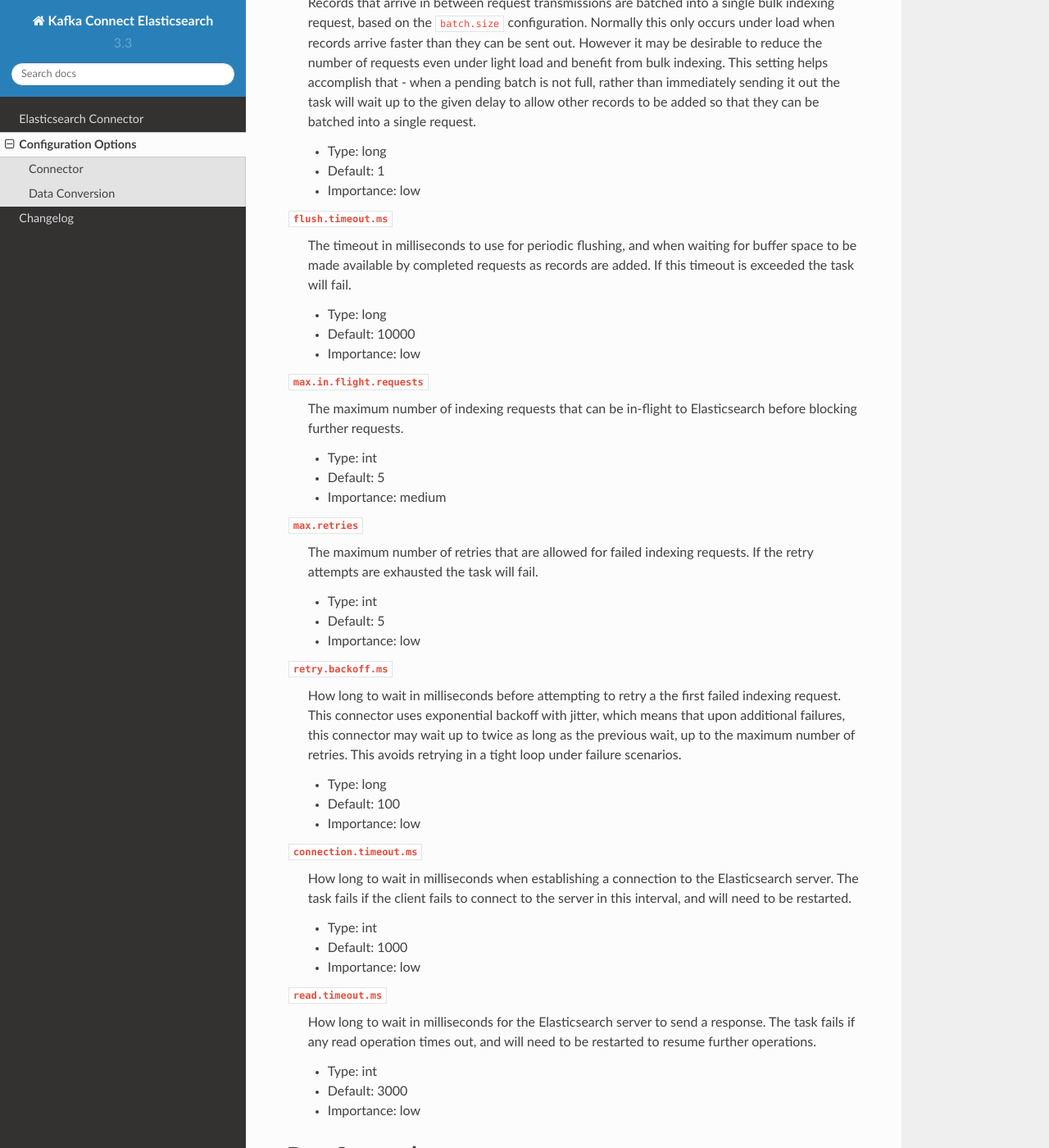
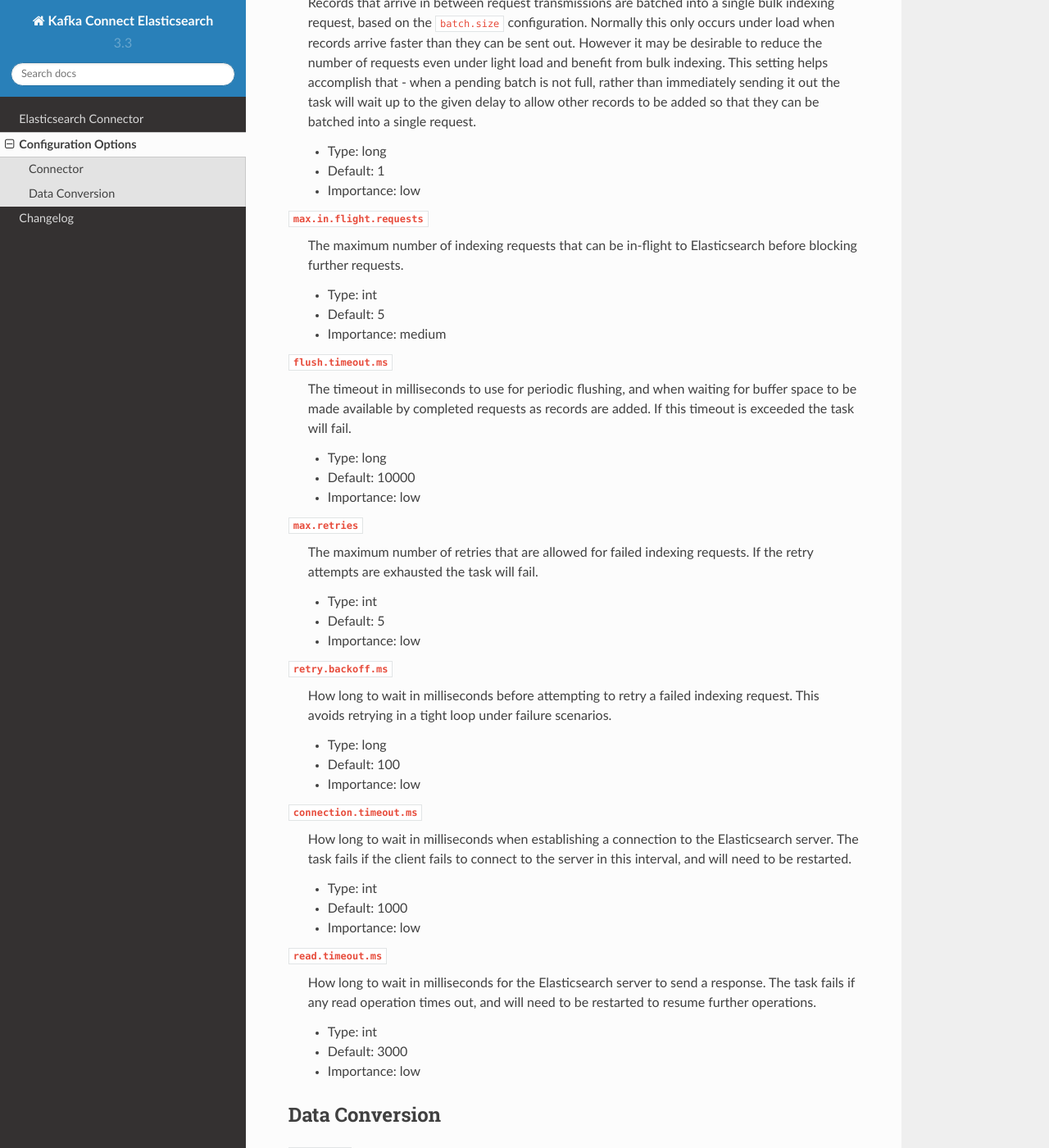
Before and after one commit to confluentinc/kafka-connect-elasticsearch, a Sphinx documentation site: the page built from docs/configuration_options.rst, in a window 1280 px wide and 1400 px high, scrolled down 745 px. Shown: the whole window at 82% size. Built offline with Sphinx 7.4.7 and the Read the Docs theme 2.0.0, drawn with Linux system fonts in a browser that asks for light colours; some of the changed text lies outside the part shown.

Commit message:
Update configuration options in docs

```diff
--- a/docs/configuration_options.rst
+++ b/docs/configuration_options.rst
@@ -33,19 +33,19 @@
   * Default: 1
   * Importance: low
 
+``max.in.flight.requests``
+  The maximum number of indexing requests that can be in-flight to Elasticsearch before blocking further requests.
+
+  * Type: int
+  * Default: 5
+  * Importance: medium
+
 ``flush.timeout.ms``
   The timeout in milliseconds to use for periodic flushing, and when waiting for buffer space to be made available by completed requests as records are added. If this timeout is exceeded the task will fail.
 
   * Type: long
   * Default: 10000
   * Importance: low
-
-``max.in.flight.requests``
-  The maximum number of indexing requests that can be in-flight to Elasticsearch before blocking further requests.
-
-  * Type: int
-  * Default: 5
-  * Importance: medium
 
 ``max.retries``
   The maximum number of retries that are allowed for failed indexing requests. If the retry attempts are exhausted the task will fail.
@@ -55,7 +55,7 @@
   * Importance: low
 
 ``retry.backoff.ms``
-  How long to wait in milliseconds before attempting to retry a the first failed indexing request. This connector uses exponential backoff with jitter, which means that upon additional failures, this connector may wait up to twice as long as the previous wait, up to the maximum number of retries. This avoids retrying in a tight loop under failure scenarios.
+  How long to wait in milliseconds before attempting to retry a failed indexing request. This avoids retrying in a tight loop under failure scenarios.
 
   * Type: long
   * Default: 100
@@ -87,7 +87,7 @@
 ``key.ignore``
   Whether to ignore the record key for the purpose of forming the Elasticsearch document ID. When this is set to ``true``, document IDs will be generated as the record's ``topic+partition+offset``.
 
-  Note that this is a global config that applies to all topics, use ``topic.key.ignore`` to override as ``true`` for specific topics.
+   Note that this is a global config that applies to all topics, use ``topic.key.ignore`` to override as ``true`` for specific topics.
 
   * Type: boolean
   * Default: false
@@ -96,7 +96,7 @@
 ``schema.ignore``
   Whether to ignore schemas during indexing. When this is set to ``true``, the record schema will be ignored for the purpose of registering an Elasticsearch mapping. Elasticsearch will infer the mapping from the data (dynamic mapping needs to be enabled by the user).
 
-  Note that this is a global config that applies to all topics, use ``topic.schema.ignore`` to override as ``true`` for specific topics.
+   Note that this is a global config that applies to all topics, use ``topic.schema.ignore`` to override as ``true`` for specific topics.
 
   * Type: boolean
   * Default: false
```
Also changed, not shown: other parts of docs/configuration_options.rst (+8 -0 lines), 1 other file.
